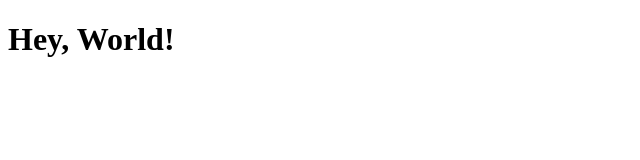
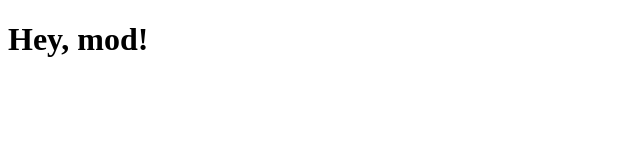
Before and after one commit to hanhaechi/react-boilerplate-fun, a React app: page / in a window 1280 px wide. Shown: the top 160 px of the page, without its empty margins (0-640 px from the left). Built offline with nearby package versions, Linux system fonts and the light colour scheme.

Commit message:
adds webpack-dev-server

```diff
--- a/package.json
+++ b/package.json
@@ -4,7 +4,7 @@
   "main": "index.js",
   "scripts": {
     "build": "webpack --config webpack.config.prod.js",
-    "dev": "webpack --watch --config webpack.config.dev.js",
+    "dev": "webpack-dev-server --watch --config webpack.config.dev.js",
     "test": "echo \"Error: no test specified\" && exit 1"
   },
   "author": "mod",
@@ -28,6 +28,7 @@
     "html-webpack-plugin": "^3.2.0",
     "webpack": "^4.40.2",
     "webpack-cli": "^3.3.8",
+    "webpack-dev-server": "^3.8.0",
     "webpack-merge": "^4.2.2"
   },
   "dependencies": {
--- a/src/App.js
+++ b/src/App.js
@@ -2,7 +2,7 @@ import React, { Component } from "react";
 
 class App extends Component {
   render() {
-    return <h1>Hey, World!</h1>;
+    return <h1>Hey, mod!</h1>;
   }
 }
 
```
Also changed, not shown: 1 other file (tests, documents, lock files or other folders).
